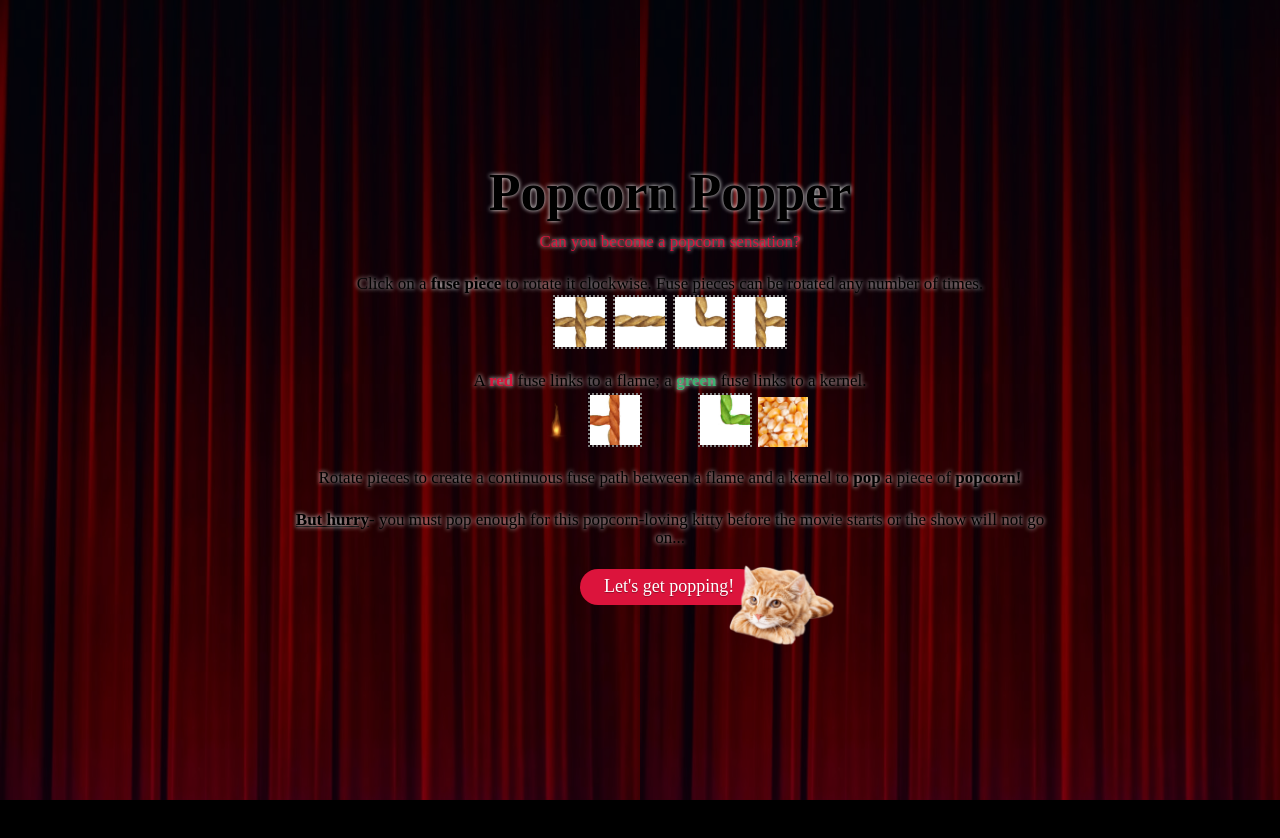
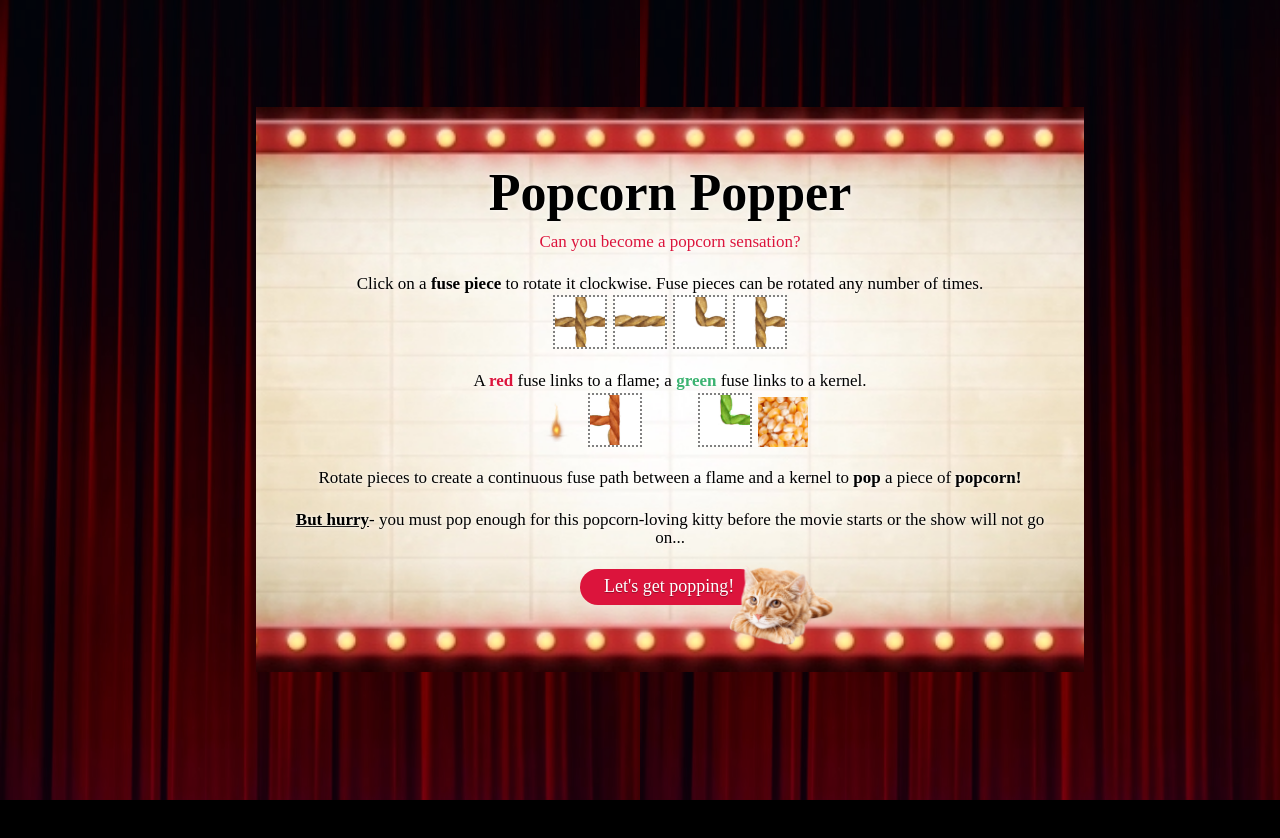
Before and after one commit to virgknight/popcorn, a website built with webpack: page index.html in a window 1280 px wide. Built offline with nearby package versions, Linux system fonts and the light colour scheme; files whose address does not match are found by name; a web font is replaced by a local one.

Commit message:
Troubleshoot image appearance, part 3

```diff
--- a/src/styles/modals.scss
+++ b/src/styles/modals.scss
@@ -36,7 +36,7 @@
 
 #instruction-content {
   // background-image: url("../../images/marquee.jpeg");
-  background-image: url("./images/marquee.jpeg");
+  background-image: url("../images/marquee.jpeg");
   background-size: 1200px;
   height: 70%;
   width: 60%;
```
